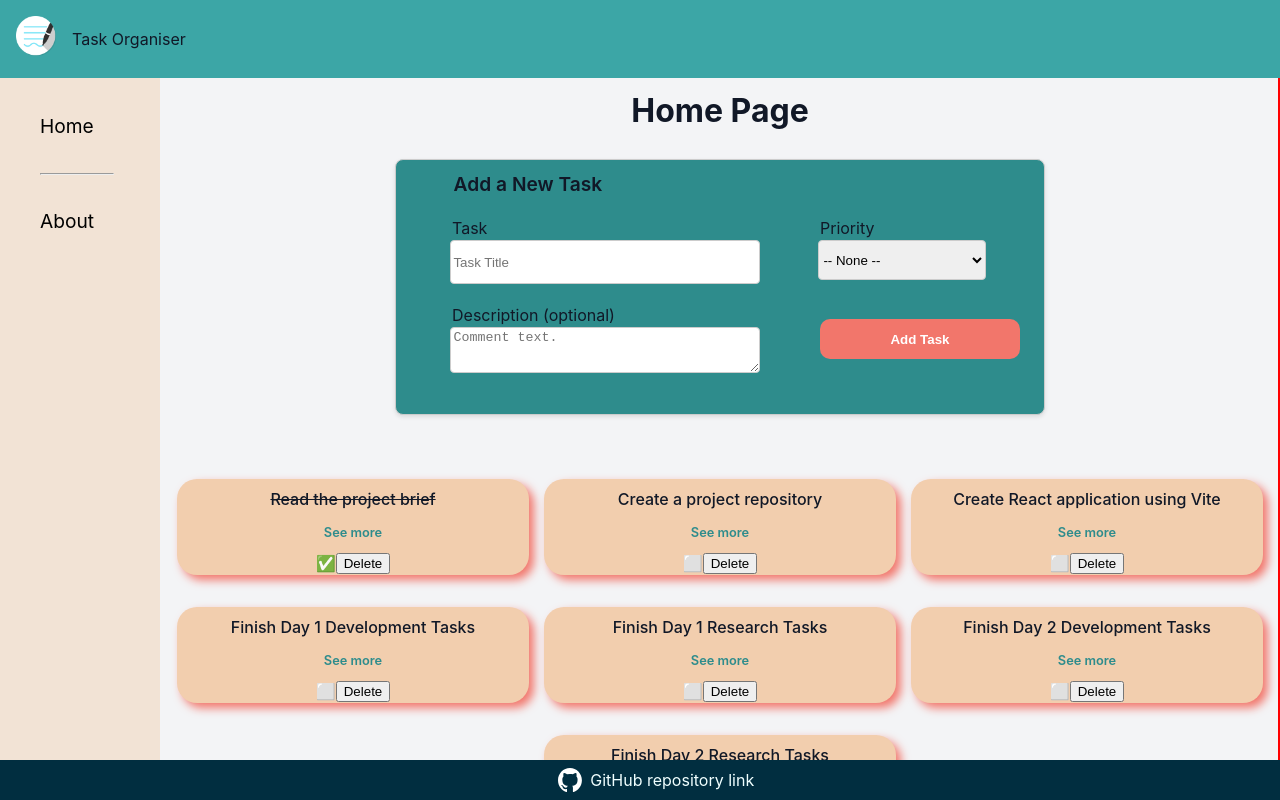
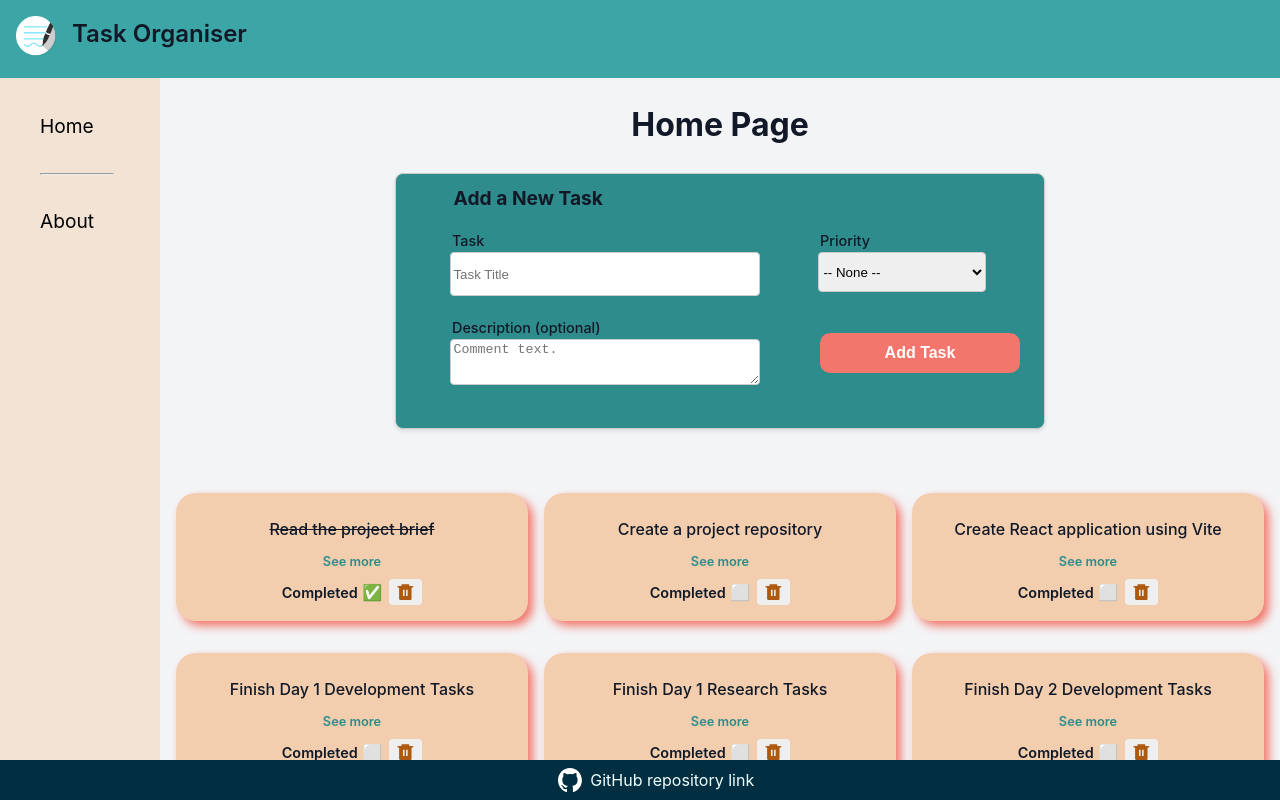
Before and after one commit to mbCeli/to-do-app, a React (Vite) app in the folder mini-project-react-app/: page / in a window 1280 px wide. Shown: the top 800 px of the page. Built offline with nearby package versions, Linux system fonts and the light colour scheme.

Commit message:
To do app completed 1.0

```diff
--- a/mini-project-react-app/src/App.css
+++ b/mini-project-react-app/src/App.css
@@ -12,8 +12,14 @@ nav {
   justify-content: flex-start;
   gap: 1em;
   z-index: 2;
-  background-color: #3CA6A6;/* #00afef; */
+  background-color: #3ca6a6; /* #00afef; */
   padding: 1em;
+}
+
+nav span {
+  font-size: 1.5rem;
+  font-weight: 600;
+  padding-bottom: 10px;
 }
 
 .logo-navbar {
@@ -23,7 +29,7 @@ nav {
 
 /*Sidebar*/
 aside {
-  background-color: #F2E3D5;/* blanchedalmond; */
+  background-color: #f2e3d5; /* blanchedalmond; */
   position: fixed;
   top: 0;
   z-index: 1;
@@ -55,144 +61,22 @@ aside a {
 
 /*Page Container no sidebar*/
 .pages-container {
-  height: 86vh; /* Height changed (before 100vh) because it didn´t fit content*/
-  border: 2px solid red;
+  height: 100vh; /* Height changed (before 100vh) because it didn´t fit content*/
+  /*  border: 2px solid red; */
   padding: 4em 0 1em 10em;
-  margin: 0 auto;
+  margin: 1em auto;
   display: flex;
   flex-direction: column;
   align-items: center;
   /* padding-bottom: 10em; */
 }
 
-.home-page{
+.home-page {
   width: 100%;
   height: 100%;
 }
 
 /*Form*/
-.add-form {
-  background-color: #2E8C8C;
-}
-
-.add-form button{
-  background-color: #F2766B;
-  width: 200px;
-  height: 40px;
-  padding: 0.2rem 1rem;
-  margin: 1rem 0 0 2rem;
-  color: #fff;
-  font-weight: bold;
-  border: none;
-  border-radius: 10px;
-  cursor: pointer;
-}
-
-/*Task Cards*/
-.to-do-list {
-  display: flex;
-  flex-wrap: wrap;
-  align-items: center;
-  justify-content: space-evenly;
- /*  gap: 0.5em; */
-  width: 100%;
-}
-
-.to-do-card {
-  display: flex;
-  flex-direction: column;
-  align-items: center;
-  justify-content: space-between;
-  /* padding: 0.5em 1em; */
-  margin: 1em 0;
-  border-radius: 20px;
-  box-shadow: 5px 5px 10px #F2766B;
-  width: 22em;
-  height: 6em;
-  background-color: #F2CEAE;
-}
-
-.task-done {
-  margin-top: 0.5em;
-  margin-bottom: 0;
-  font-weight:500;
-  text-decoration: line-through;
-}
-
-.task-not-done {
-  margin-top: 0.5em;
-  margin-bottom: 0;
-  font-weight:500;
-
-}
-
-.to-do-card-buttons {
-  display: flex;
-  justify-content: space-between;
-  align-items: center;
-}
-
-.see-more {
- font-size: 0.8em;
- font-weight: 600;
- color: #2E8C8C;
-}
-
-.to-do-details {
-  width: 80%;
-  margin: 0 auto;
-}
-
-.task-details {
-  margin: 6em 0;
-}
-
-.task-details span {
-  font-weight: 600;
-}
-
-.completed-check {
-  cursor: pointer;
-}
-
-.team-members {
-  display: flex;
-  justify-content: space-evenly;
-  margin-top: 2em;
-}
-
-.social-link {
-  display: flex;
-  align-items: center;
-  gap: 0.5em;
-  margin-bottom: 0.5em;
-}
-
-.linkedin-logo,
-.github-logo {
-  height: 1.5em;
-}
-
-.footer {
-  position: fixed;
-  bottom: 0;
-  left: 0;
-  z-index: 2;
-  width: 100%;
-  background-color: #012E40;  /* #0b1a4d */
-  padding: 0.5em 1em;
-  display: flex;
-  justify-content: center;
-  align-items: center;
-  gap: 0.5em;
-}
-
-.footer a {
-  text-decoration: none;
-  color: azure;
-}
-
-/* Forms */
 form {
   position: relative;
   display: flex;
@@ -201,11 +85,11 @@ form {
   justify-content: center;
   max-width: 600px;
   margin: 1.5rem auto;
-
   padding: 1.5rem; /* Add some padding to create the card effect */
   border: 1px solid #ccc; /* Add a border to make it recognizable */
   border-radius: 0.5rem; /* Rounded corners for the card */
   box-shadow: 0px 2px 4px rgba(0, 0, 0, 0.1); /* Add a subtle shadow to the card */
+  background-color: #2e8c8c;
 }
 
 form span {
@@ -215,7 +99,7 @@ form span {
   padding-top: 10px;
   width: 100%;
   font-size: 1.2rem;
-  font-weight: 600;
+  font-weight: 700;
 }
 
 input[type="text"],
@@ -245,32 +129,181 @@ label {
   text-align: left;
   margin: 2rem;
   height: 55px;
+  font-size: 0.9rem;
+  font-weight: 500;
 }
 
-/* button[type="submit"] {
+.add{
+  background-color: #f2766b;
+}
+
+.save{
+  background-color: #f2766b;
+}
+
+button[type="submit"]:hover {
+  background-color: #bd6527;
+}
+/* End of Forms */
+
+/*Task Cards*/
+.to-do-list {
+  display: flex;
+  flex-wrap: wrap;
+  align-items: center;
+  justify-content: space-evenly;
+  /*  gap: 0.5em; */
+  width: 100%;
+}
+
+.to-do-card {
+  display: flex;
+  flex-direction: column;
+  align-items: center;
+  justify-content: space-between;
+  padding: 1em 0;
+  margin: 1em 0;
+  border-radius: 20px;
+  box-shadow: 5px 5px 10px #f2766b;
+  width: 22em;
+  height: 6em;
+  background-color: #f2ceae;
+}
+
+.completed-text {
+  font-size: 0.9em;
+  font-weight: 600;
+}
+
+.delete-btn {
+  height: 2em;
+  width: 2.5em;
+  border: none;
+  border-radius: 0.25rem;
+  cursor: pointer;
+  margin-left: 0.5em;
+}
+
+.delete-bin-icon {
+  color: #ad590f;
+  font-size: 1.4em;
+  padding-top: 0.15em;
+}
+
+.task-done {
+  margin-top: 0.5em;
+  margin-bottom: 0;
+  font-weight: 500;
+  text-decoration: line-through;
+}
+
+.task-not-done {
+  margin-top: 0.5em;
+  margin-bottom: 0;
+  font-weight: 500;
+}
+
+.to-do-card-buttons {
+  display: flex;
+  justify-content: space-between;
+  align-items: center;
+}
+
+.see-more {
+  font-size: 0.8em;
+  font-weight: 600;
+  color: #2e8c8c;
+}
+
+.completed-check {
+  cursor: pointer;
+}
+
+/*Task Details*/
+.to-do-details {
+  width: 80%;
+  margin: 0 auto;
+}
+
+.task-details {
+  margin: 4em 0;
+  background-color: #f2ceae;
+  border-radius: 20px;
+  box-shadow: 5px 5px 10px #f2766b;
+  padding: 2em;
+}
+
+.task-details-info {
+font-weight: 600;
+color: #237373;
+}
+
+.btn {
   width: 200px;
   height: 40px;
   padding: 0.2rem 1rem;
   margin: 1rem 0 0 2rem;
-  background-color: #3490dc;
   color: #fff;
   font-weight: bold;
+  font-size: 1rem;
   border: none;
-  border-radius: 0.25rem;
+  border-radius: 10px;
   cursor: pointer;
-} */
-
-button[type="submit"]:hover {
-  background-color: #2779bd;
 }
 
-/* End of Forms */
+.back {
+  background-color: #d1b735;
+  margin-left: 47em;
+}
 
-/* App.css */
 .show-button {
   display: block;
+  background-color: #f2766b;
+  margin: 0;
+}
+
+.edit-icon{
+  font-size: 1.2em;
 }
 
 .hide-button {
   display: none;
 }
+
+/* About Page */
+.team-members {
+  display: flex;
+  justify-content: space-evenly;
+  margin-top: 2em;
+}
+
+.social-link {
+  display: flex;
+  align-items: center;
+  gap: 0.5em;
+  margin-bottom: 0.5em;
+}
+
+.linkedin-logo,
+.github-logo {
+  height: 1.5em;
+}
+
+.footer {
+  position: fixed;
+  bottom: 0;
+  left: 0;
+  z-index: 2;
+  width: 100%;
+  background-color: #012e40; /* #0b1a4d */
+  padding: 0.5em 1em;
+  display: flex;
+  justify-content: center;
+  align-items: center;
+  gap: 0.5em;
+}
+
+.footer a {
+  text-decoration: none;
+  color: azure;
+}
--- a/mini-project-react-app/src/components/AddToDoForm.jsx
+++ b/mini-project-react-app/src/components/AddToDoForm.jsx
@@ -42,7 +42,7 @@ export default function AddToDoForm({ addTask }) {
                     </select>
                 </label>
 
-                <button type="submit">Add Task</button>
+                <button type="submit" className="btn add">Add Task</button>
             </div>
 
         </form>
--- a/mini-project-react-app/src/components/ToDoListCard.jsx
+++ b/mini-project-react-app/src/components/ToDoListCard.jsx
@@ -1,4 +1,6 @@
 import { Link } from "react-router-dom";
+
+import { RiDeleteBin6Fill } from "react-icons/ri";
 
 export default function ToDoListCard({ toDo, deleteTask, index, finishTask }) {
   return (
@@ -6,8 +8,8 @@ export default function ToDoListCard({ toDo, deleteTask, index, finishTask }) {
       <p className={toDo.completed ? "task-done" : "task-not-done"}>{toDo.task}</p>
       <Link to={`/tasks/${index}`} ><span className="see-more">See more</span></Link>
       <div className="to-do-card-buttons">
-      <span className="completed-check" onClick={() => finishTask(index)}>{toDo.completed ? "✅" : "⬜️"}</span>
-      <button onClick={() => deleteTask(index)}>Delete</button>
+      <span className="completed-check" onClick={() => finishTask(index)}> <span className="completed-text">Completed</span> {toDo.completed ? "✅" : "⬜️"}</span>
+      <button className="delete-btn" onClick={() => deleteTask(index)}><RiDeleteBin6Fill className="delete-bin-icon"/></button>
       </div>
     </div>
   );
--- a/mini-project-react-app/src/components/UpdateToDoForm.jsx
+++ b/mini-project-react-app/src/components/UpdateToDoForm.jsx
@@ -69,7 +69,7 @@ export default function UpdateToDoForm({ toDos, setToDos, indexOneTask, taskDeta
                         </select>
                     </label>
 
-                    <button type="submit">Save</button>
+                    <button type="submit" className="btn save">Save</button>
                 </div>
             </form>
         </div>
--- a/mini-project-react-app/src/pages/ToDoDetails.jsx
+++ b/mini-project-react-app/src/pages/ToDoDetails.jsx
@@ -3,6 +3,8 @@ import { useEffect, useState } from "react";
 
 import ToDoTasks from "../assets/to-dos-descrip.json";
 import UpdateToDoForm from "../components/UpdateToDoForm";
+
+import { FaEdit } from "react-icons/fa";
 
 export default function ToDoDetails() {
   const { taskIndex } = useParams();
@@ -31,23 +33,23 @@ export default function ToDoDetails() {
       <div className="task-details">
         {taskDetails && (
           <>
-            <p className="task-name"><span>Task: </span>{taskDetails.task}</p>
-            <p className="description"><span>Description: </span>{taskDetails.description}</p>
-            <p><span>Priority Level: </span>{taskDetails.priority}</p>
+            <p><span className="task-details-info">Task: </span>{taskDetails.task}</p>
+            <p><span className="task-details-info">Description: </span>{taskDetails.description}</p>
+            <p><span className="task-details-info">Priority Level: </span>{taskDetails.priority}</p>
             {/* click on update button to show form and hide button when showing the form */}
 
             <button
-              className={showButton ? "show-button" : "hide-button"}
+              className={showButton ? "btn show-button" : "btn hide-button"}
               onClick={() => {
                 setShowForm(!showForm);
                 setShowButton(!showButton);
               }}>
-              Update
+              Edit <FaEdit className="edit-icon"/>
             </button>
             <br />
             {showForm && <UpdateToDoForm toDos={toDos} setToDos={setToDos} indexOneTask={indexOneTask} taskDetails={taskDetails} setShowForm={setShowForm} setShowButton={setShowButton} />}
             <Link to="/">
-              <button>Back</button>
+              <button className="btn back">Back</button>
             </Link>
           </>
         )}
```
